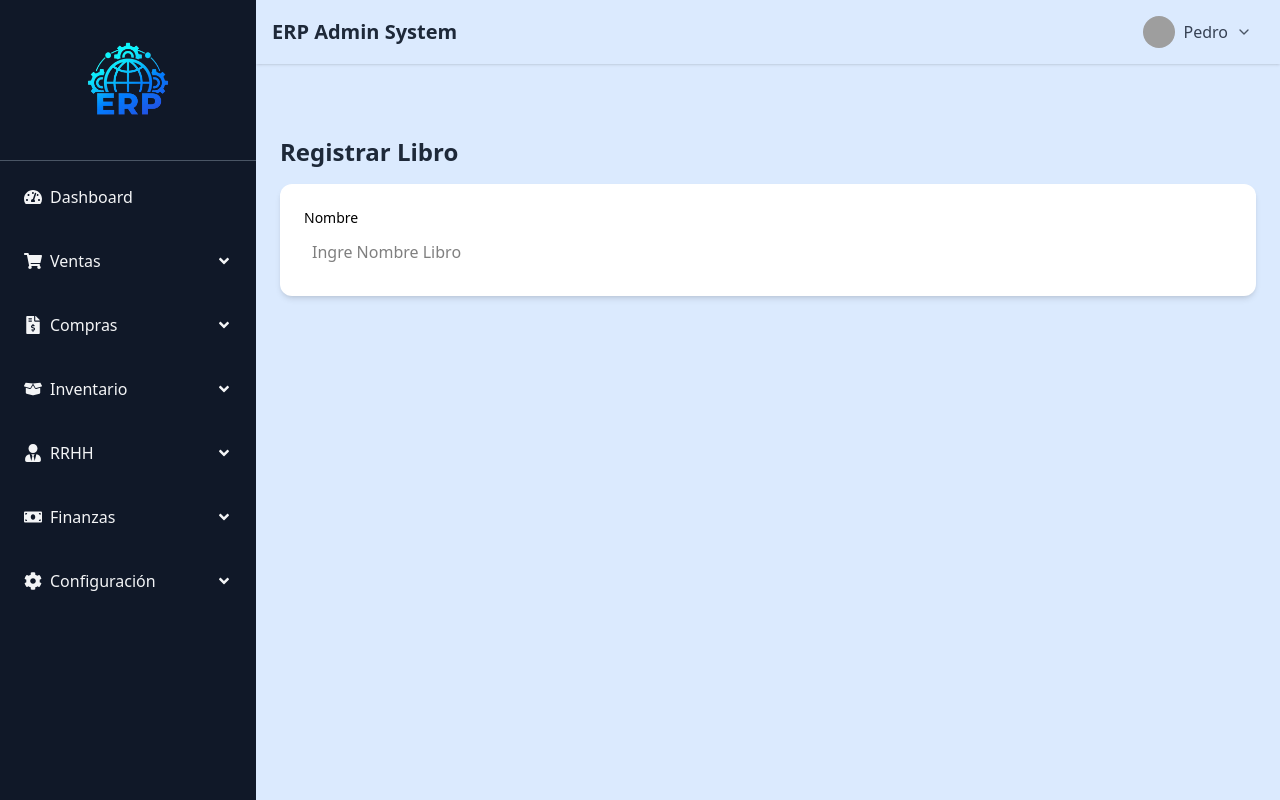
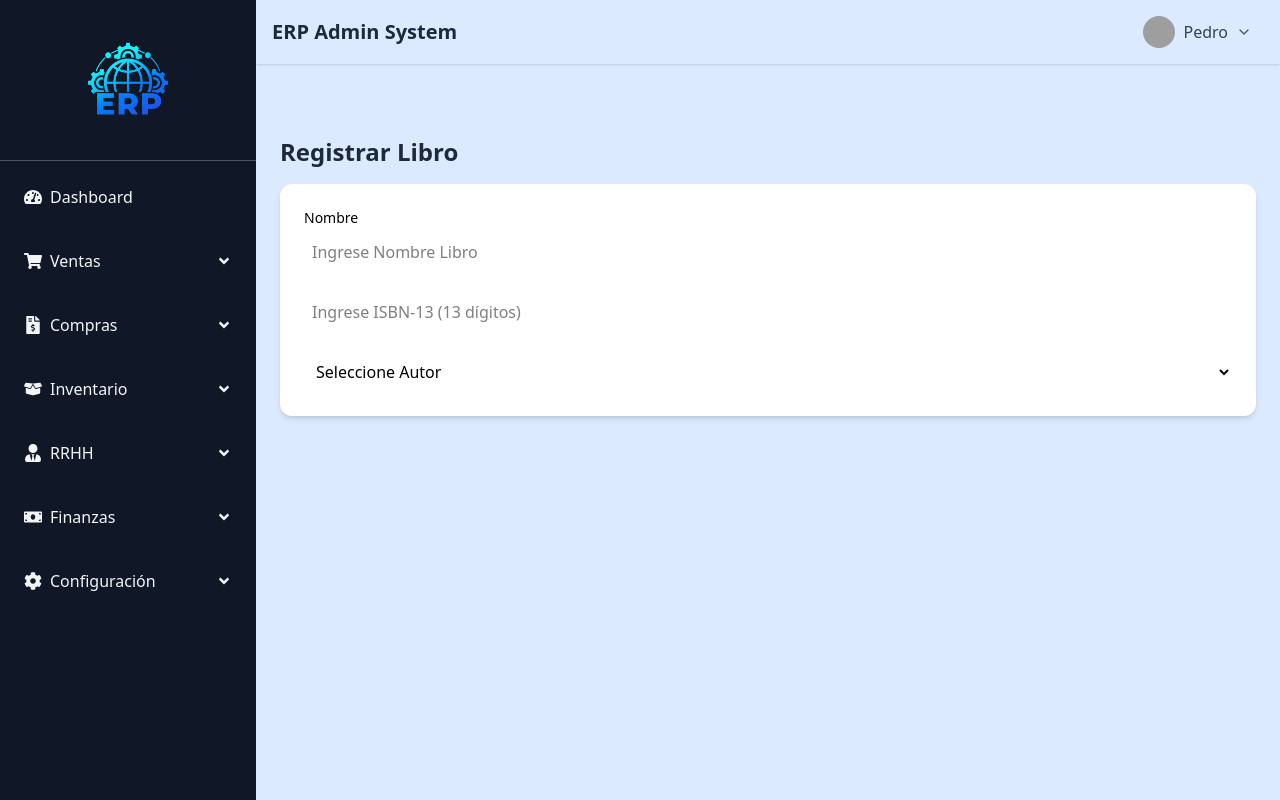
Before and after one commit to PPOSM1993/online_store_drf_react, a React (Vite) app in the folder frontend/: page /books/create in a window 1280 px wide. Built offline with nearby package versions, Linux system fonts and the light colour scheme; sample sign-in values are in the browser's storage; grey boxes are pictures that could not be loaded.

Commit message:
se avanza en el formulario de Registro de Libros

```diff
--- a/frontend/src/pages/BooksForm.jsx
+++ b/frontend/src/pages/BooksForm.jsx
@@ -14,11 +14,22 @@ const BooksForm = () => {
     const [sidebarOpen, setSidebarOpen] = useState(false);
     const navigate = useNavigate();
     const { id } = useParams();  // <-- para saber si estamos editando
+    const [author, setAuthor] = useState([]);
 
     const [formData, setFormData] = useState({
         name: "",
         description: "",
+        isbn: '',
+        author: ''
     });
+
+    useEffect(() => {
+    })
+
+    const handleChange = (e) => {
+        const { name, value } = e.target;
+        setFormData(prev => ({ ...prev, [name]: value }));
+    };
 
     const toggleSidebar = () => setSidebarOpen(!sidebarOpen);
 
@@ -61,9 +72,43 @@ const BooksForm = () => {
                             <form action="" onSubmit={handleSubmit} className="space-y-4">
                                 <div>
                                     <label className="block text-sm font-medium">Nombre</label>
-                                    <input type="text" name="name" value={formData.full_name}
-                                        placeholder="Ingre Nombre Libro" //onChange={handleChange}
+                                    <input
+                                        type="text"
+                                        name="name"
+                                        value={formData.name}
+                                        placeholder="Ingrese Nombre Libro"
+                                        onChange={handleChange}
                                         className="w-full mt-1 p-2 border rounded-md border-none focus:outline-none focus:ring-2 focus:ring-blue-500 focus:border-blue-100" />
+                                </div>
+
+                                <div>
+                                    <input
+                                        type="text"
+                                        name="isbn"
+                                        value={formData.isbn}
+                                        onChange={handleChange}
+                                        maxLength={13}
+                                        pattern="\d{13}"
+                                        placeholder="Ingrese ISBN-13 (13 dígitos)"
+                                        required
+                                        className="w-full mt-1 p-2 border rounded-md border-none focus:outline-none focus:ring-2 focus:ring-blue-500 focus:border-blue-100"
+                                    />
+
+                                </div>
+
+                                <div>
+                                    <div>
+                                        <select
+                                            name="author"
+                                            value={formData.author}
+                                            onChange={handleChange}
+                                            className="w-full mt-1 p-2 border rounded-md border-none focus:outline-none focus:ring-2 focus:ring-blue-500 focus:border-blue-100">
+                                            <option value="author">Seleccione Autor</option>
+                                            {author.map(r => (
+                                                <option key={r.pk} value={r.pk}>{r.fields.author}</option>
+                                            ))}
+                                        </select>
+                                    </div>
                                 </div>
                             </form>
                         </div>
```
